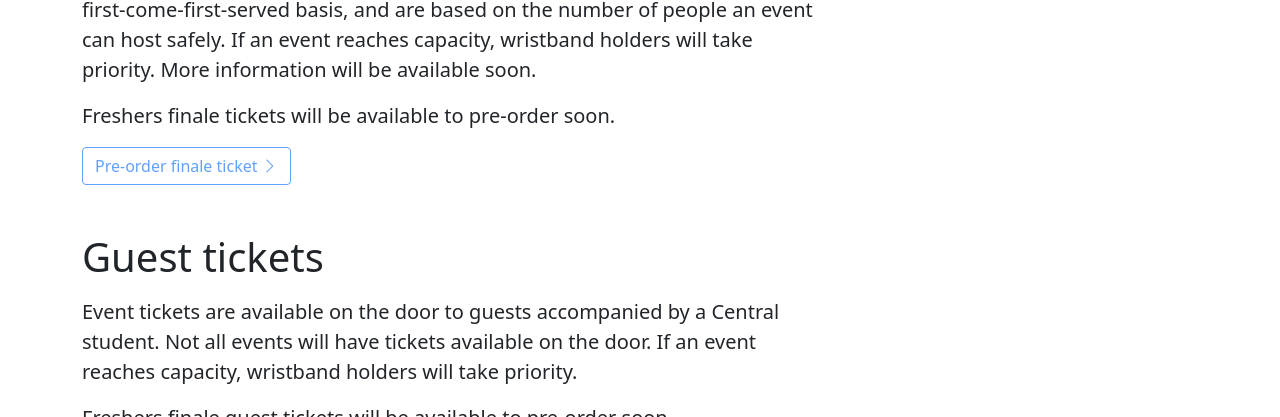
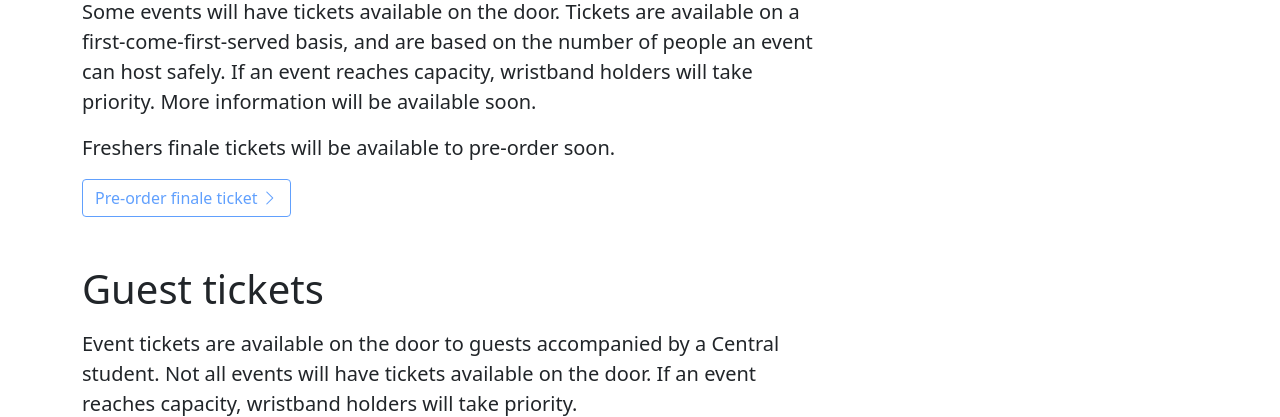
Before and after one commit to centralsu/freshers.centralsu.com, a plain HTML site: page wristbands.html in a window 1280 px wide. Shown: the part 731-1148 px from the top of the page. Drawn offline with nearby package versions, Linux system fonts and the light colour scheme.

Commit message:
temp mt on single events tickets (wristbands)

```diff
--- a/wristbands.html
+++ b/wristbands.html
@@ -136,7 +136,7 @@
 					</div>
 				</div>-->
 
-				<div class="mb-5">
+				<div class="mb-5 mt-5">
 					<h2 class="display-6 mb-3">Single event tickets</h2>
 					<p class="fs-5 col-lg-8">Some events will have tickets available on the door. Tickets are available on a first-come-first-served basis, and are based on the number of people an event can host safely. If an event reaches capacity, wristband holders will take priority. More information will be available soon.</p>
 					<p class="fs-5">Freshers finale tickets will be available to pre-order soon.</p>
```
